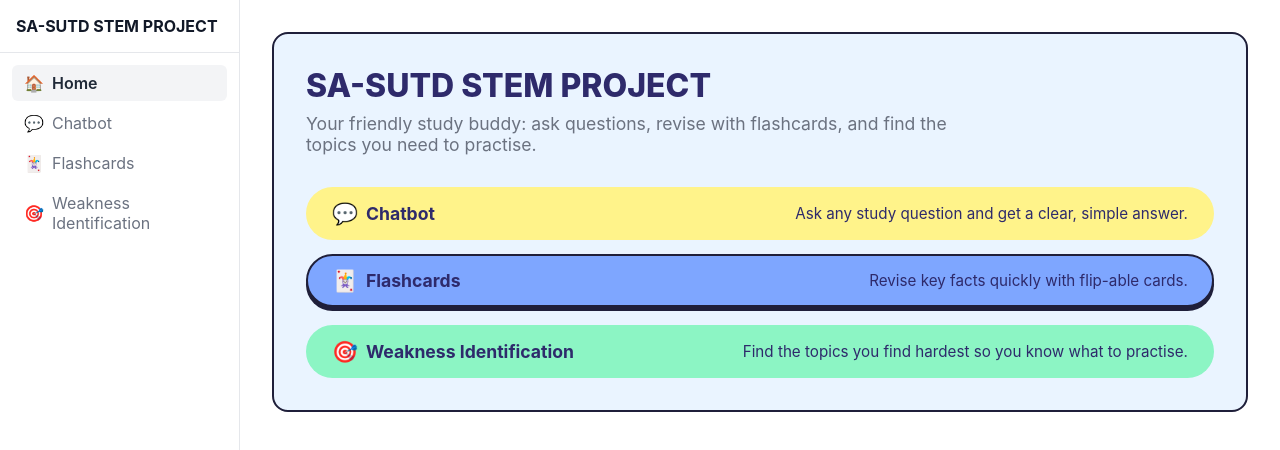
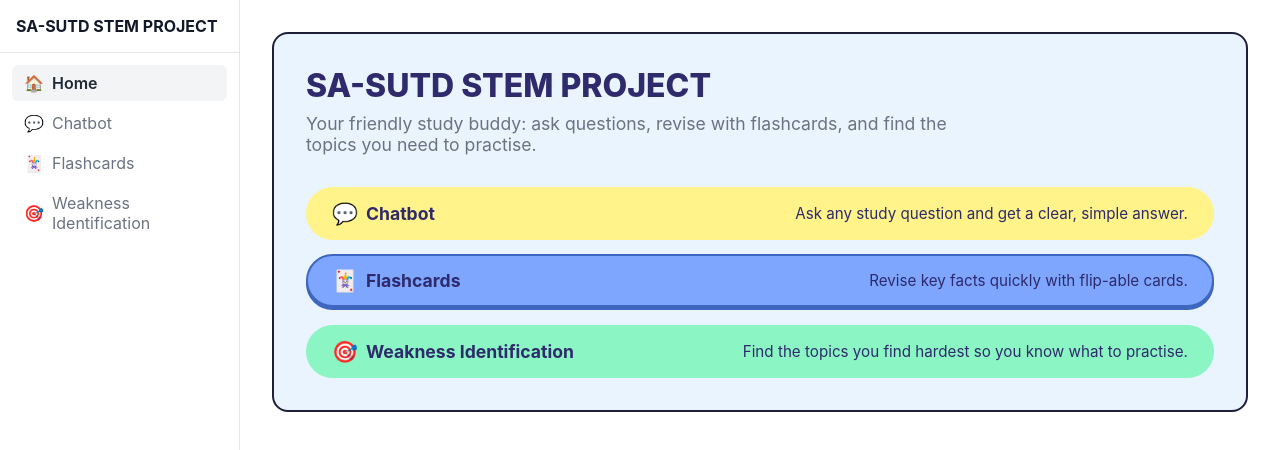
Before and after one commit to aether-raid/Deep-Tutor, a Vue app in the folder frontend/: page / in a window 1280 px wide. In both pictures the pointer is over the link 760 px from the left and 282 px from the top of the page. Shown: the top 450 px of the page. Built offline with nearby package versions, Linux system fonts and the light colour scheme.

Commit message:
Update HomePage.vue
changed hover shadow of each pill thing from black to a darker version of the colour

```diff
--- a/frontend/src/pages/HomePage.vue
+++ b/frontend/src/pages/HomePage.vue
@@ -121,15 +121,24 @@ const FEATURES = [
   border-radius: 999px; /* very large radius = fully rounded pill ends */
   color: var(--home-ink);
   text-decoration: none; /* remove the default link underline */
-  border: 2px solid transparent; /* invisible now, shown on hover */
-  transition: transform 0.15s ease, border-color 0.15s ease, box-shadow 0.15s ease;
 }
 
 /* Mouse hover: lift the pill a little and show a dark outline */
-.card:hover {
+.pill-blue:hover {
   transform: translateY(-2px);
-  border-color: var(--home-outline);
-  box-shadow: 0 4px 0 var(--home-outline);
+  border-color: #3e66bf;
+  box-shadow: 0 3px 0 #3e66bf;
+}
+
+.pill-green:hover {
+  transform: translateY(-2px);
+  border-color: #4cb584;
+  box-shadow: 0 3px 0 #4cb584;
+}
+.pill-yellow:hover {
+  transform: translateY(-2px);
+  border-color: #bfb34a;
+  box-shadow: 0 3px 0 #bfb34a;
 }
 
 /* Keyboard users (Tab key): show a clear ring around the focused pill */
@@ -152,14 +161,20 @@ const FEATURES = [
 /* One background colour per card (set by "color" in FEATURES) */
 .pill-yellow {
   background: var(--pill-yellow);
+  border: 2px solid transparent; /* invisible now, shown on hover */
+  transition: transform 0.15s ease, border-color 0.15s ease, box-shadow 0.15s ease;
 }
 
 .pill-blue {
   background: var(--pill-blue);
+  border: 2px solid transparent; /* invisible now, shown on hover */
+  transition: transform 0.15s ease, border-color 0.15s ease, box-shadow 0.15s ease;
 }
 
 .pill-green {
   background: var(--pill-green);
+  border: 2px solid transparent; /* invisible now, shown on hover */
+  transition: transform 0.15s ease, border-color 0.15s ease, box-shadow 0.15s ease;
 }
 
 .card-left {
```
